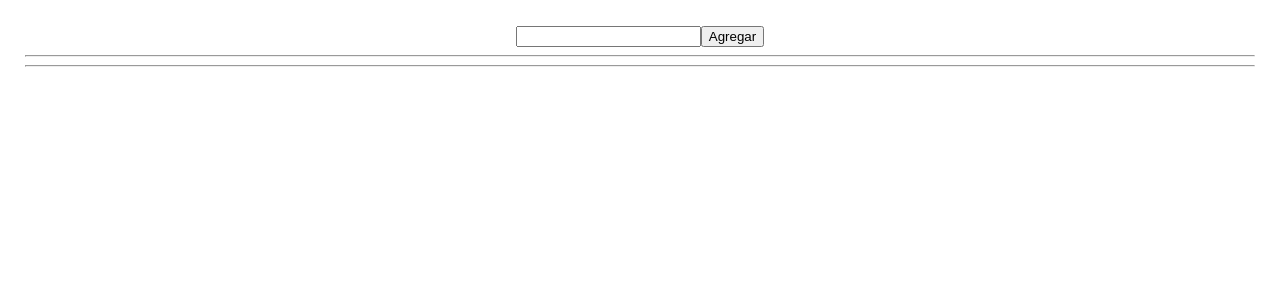
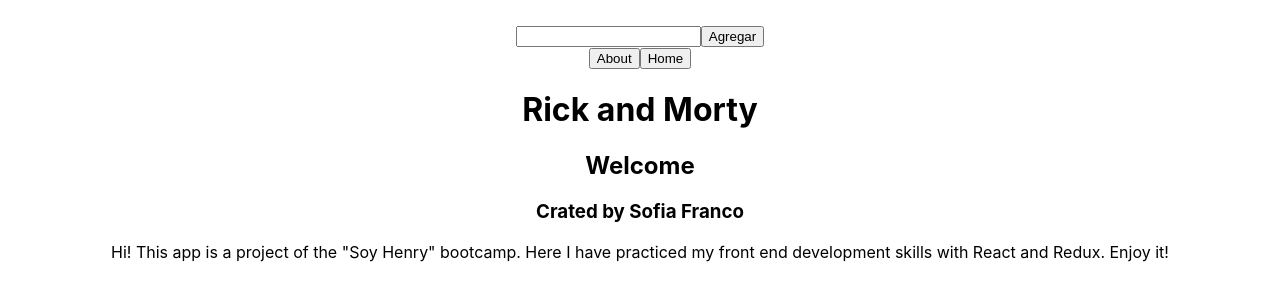
Before and after one commit to sofiavictoriafranco/rick_and_morty, a React (Create React App) app: page /About in a window 1280 px wide. Shown: the top 300 px of the page. Built offline with nearby package versions, Linux system fonts and the light colour scheme.

Commit message:
RESUELTO

```diff
--- a/package.json
+++ b/package.json
@@ -8,6 +8,7 @@
     "@testing-library/user-event": "^13.5.0",
     "react": "^18.2.0",
     "react-dom": "^18.2.0",
+    "react-router-dom": "^6.8.1",
     "react-scripts": "5.0.1",
     "web-vitals": "^2.1.4"
   },
--- a/src/App.js
+++ b/src/App.js
@@ -2,8 +2,12 @@
 import Cards from './components/Cards.jsx'
 import Nav from './components/Nav'
 import { useState } from 'react'
+import {Routes, Route} from 'react-router-dom'
+import About from './components/About'
+import Detail from './components/Detail'
 
 function App () {
+
 
   const  [characters, setCharacters] = useState([]);
 
@@ -35,23 +39,25 @@
 
 
   return (
+
     <div className='App' style={{ padding: '25px' }}>
 
-      <div>
-        <Nav onSearch={onSearch}/>
 
+<Nav onSearch={onSearch}/>
+<Routes>
 
-      </div>
-
-      <hr />
-      <div>
-        <Cards
+<Route path='/About' element={<About/>}/>
+<Route path='/Home' element={<Cards
           characters={characters}
           onClose={onClose}
 
-        />
-      </div>
-      <hr />
+        />}/>
+
+<Route path='/Detail/:detailId' element={<Detail/>}/>
+
+
+</Routes>
+
 
     </div>
   )
--- /dev/null
+++ b/src/components/About.jsx
@@ -0,0 +1,14 @@
+export default function About(){
+
+    return(
+        <div>
+
+            <h1> Rick and Morty </h1>
+            <h2> Welcome </h2>
+            <h3> Crated by Sofia Franco </h3>
+            <p> Hi! This app is a project of the "Soy Henry" bootcamp. Here I have practiced my front end development skills with React and Redux. Enjoy it! </p>
+
+
+        </div>
+    )
+}
--- a/src/components/Card.jsx
+++ b/src/components/Card.jsx
@@ -1,11 +1,23 @@
+import {Link} from 'react-router-dom'
+
 export default function Card(props) {
    return (
+
       <div>
+
          <button onClick={props.onClose}>X</button>
+
+
+
+         <Link to={`/detail/${props.id}`} >
          <h2>{props.name}</h2>
          <h2>{props.species}</h2>
          <h2>{props.gender}</h2>
-         <img  src={props.image} alt="imgRick" />
+         <img  src={props.image}  />
+         </Link>
+
       </div>
+
+
    );
 }
--- /dev/null
+++ b/src/components/Detail.jsx
@@ -0,0 +1,61 @@
+import { useState } from "react";
+import { useParams } from "react-router-dom";
+import { useEffect } from "react";
+import { Link } from "react-router-dom";
+
+
+export default function Detail (props) {
+
+    const {detailId} = useParams();
+
+    const [character, setCharacter] = useState({});
+
+
+    useEffect(() => {
+        fetch(`https://rickandmortyapi.com/api/character/${detailId}`)
+          .then((response) => response.json())
+          .then((char) => {
+            if (char.name) {
+              setCharacter(char);
+            } else {
+              window.alert("No hay personajes con ese ID");
+            }
+          })
+          .catch((err) => {
+            window.alert("No hay personajes con ese ID");
+          });
+        return setCharacter({});
+      }, [detailId]);
+
+
+      return (
+
+        <div>
+
+            <Link to='/Home'>
+
+                <button>Home</button>
+
+
+            </Link>
+
+            <h1>Name: {character.name}</h1>
+            <h2>Status:{character.status}</h2>
+            <h2>Species:{character.species}</h2>
+            <h2>Gender:{character.gender}</h2>
+            {character.origin && <h2>{character.origin.name}</h2>}
+            <img src={character.image} alt={character.name} />
+
+
+
+
+
+
+
+
+
+
+
+        </div>
+      )
+}
--- a/src/components/Nav.jsx
+++ b/src/components/Nav.jsx
@@ -1,4 +1,5 @@
 import SearchBar from "./SearchBar";
+import { Link } from "react-router-dom";
 
 export default function Nav(props){
 
@@ -10,6 +11,14 @@
           onSearch={props.onSearch}
           />
 
+          <Link to='/About'>
+            <button>About</button>
+            </Link>
+
+          <Link to='/Home'>
+            <button>Home</button>
+            </Link>
+
         </div>
     )
 }
--- a/src/index.js
+++ b/src/index.js
@@ -2,8 +2,11 @@
 import ReactDOM from 'react-dom'
 import './index.css'
 import App from './App'
+import { BrowserRouter } from 'react-router-dom'
 
 ReactDOM.render(
-  <App />,
+  <BrowserRouter>
+  <App />
+  </BrowserRouter>,
   document.getElementById('root')
 )
```
Also changed, not shown: 1 other file (tests, documents, lock files or other folders).
